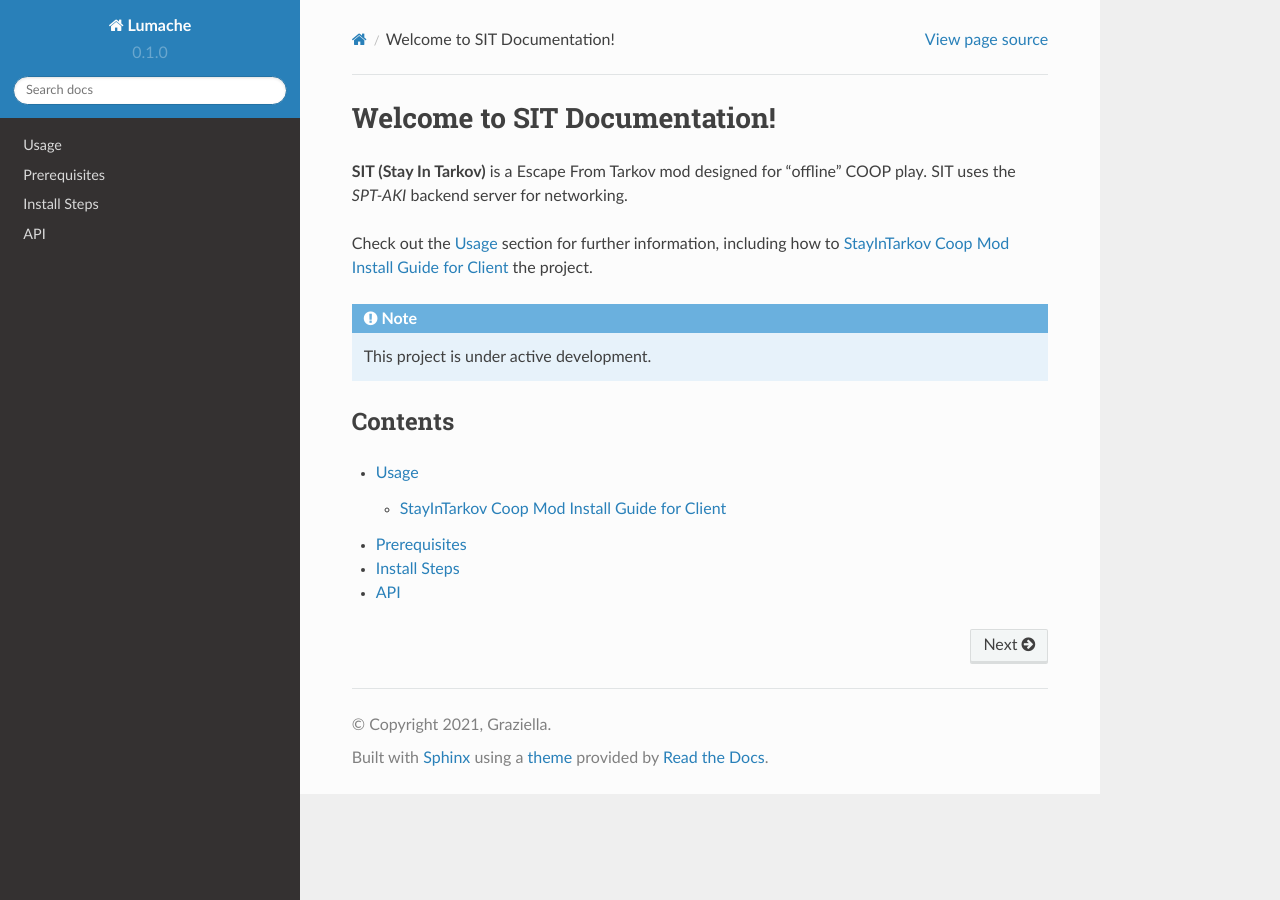
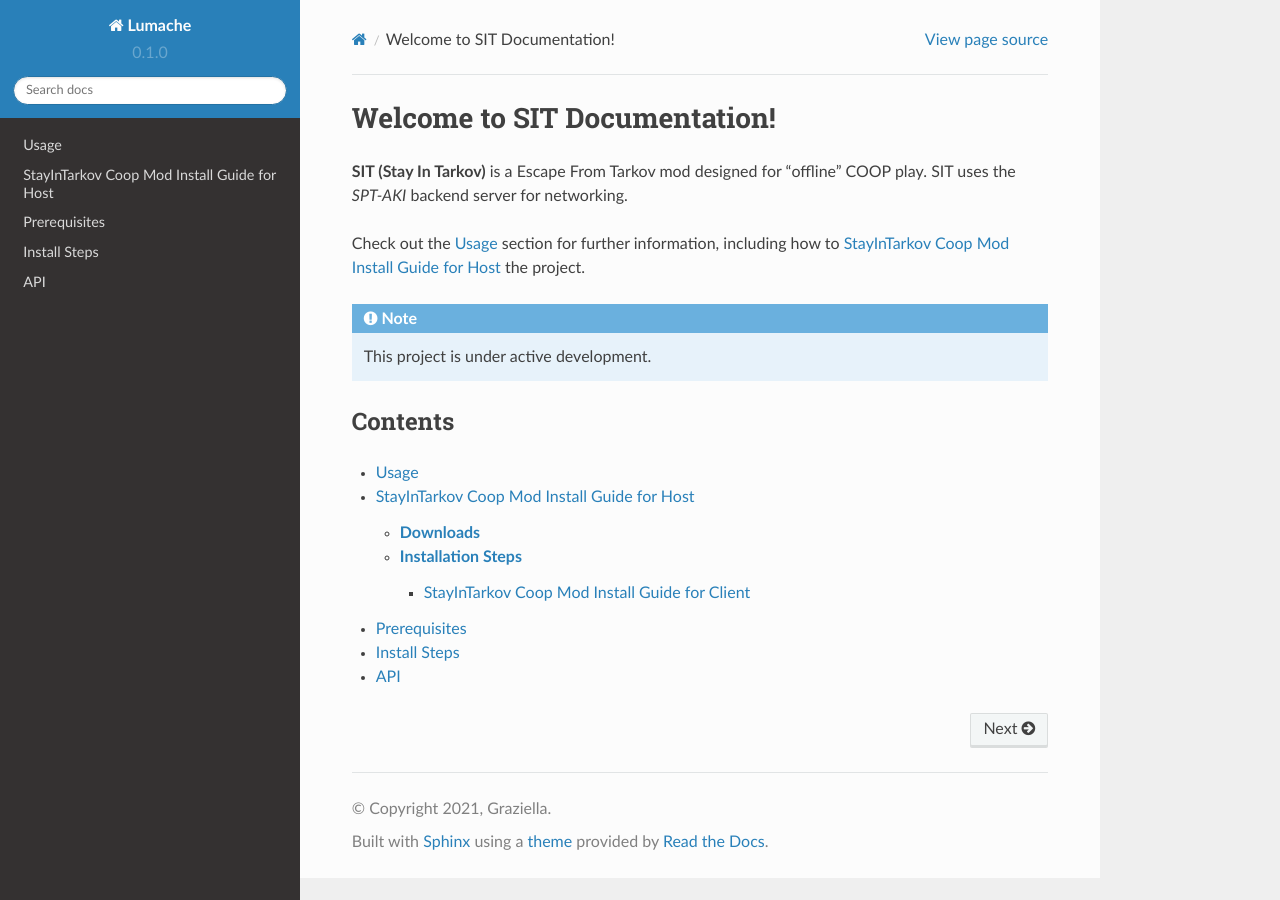
Before and after one commit to stayintarkov/SIT.Documentation, a Sphinx documentation site: the page built from docs/source/index.rst, in a window 1280 px wide. Built offline with Sphinx 7.4.7 and the Read the Docs theme 2.0.0, drawn with Linux system fonts in a browser that asks for light colours; some of the changed lines change nothing that is shown.

Commit message:
Update usage.rst

```diff
--- a/docs/source/usage.rst
+++ b/docs/source/usage.rst
@@ -2,6 +2,81 @@
 =====
 
 .. _installation:
+
+StayInTarkov Coop Mod Install Guide for Host
+============================================
+
+**Downloads**
+-------------
+
+- SPT AKI versions have been provided, but some may encounter a 404 error. If so, try the following troubleshooting steps:
+
+  .. code-block:: none
+
+     If you encounter a 404 error while trying to download:
+     - Clear Cache/Cookies: Though it might not directly solve the issue, it's worth a try.
+     - Use a Proxy: Try accessing the download through a free proxy server.
+
+  .. note::
+
+     Clearing cache/cookies might not always help, but it's a simple step to attempt. Using a proxy can sometimes bypass download restrictions or errors encountered on specific networks.
+
+- `SIT.Aki-Server-Mod <https://github.com/stayintarkov/SIT.Aki-Server-Mod/releases>`_
+- `SIT.Manager <https://github.com/stayintarkov/SIT.Manager/releases/latest/download/SIT.Manager.zip>`_ - Requires `.Net8 <https://dotnet.microsoft.com/en-us/download/dotnet/thank-you/runtime-desktop-8.0.0-windows-x64-installer>`
+
+**Installation Steps**
+----------------------
+
+1. Ensure Escape from Tarkov is up to date.
+
+2. Download the three ZIP files listed in the Downloads section above.
+
+3. Create three folders named `SIT-game`, `server`, `launcher`:
+
+   .. code-block:: none
+
+      SIT/
+      ├── server/      # SPT-Aki Server Mod
+      ├── SIT-game/    # EFT Client
+      └── launcher/    # SIT Manager or Classic Launcher
+
+4. Copy your live Escape from Tarkov files into the `SIT-game` folder.
+
+   - Downgrade EFT to a supported version using patchers available through a provided link.
+
+5. Extract the contents of the chosen SPT AKI version into the `server` folder.
+
+6. Extract the `SIT.Server-Aki-Mod` into `server/user/mods/SITCoop`. Ensure you run `Aki.Server.exe` once to generate configuration files.
+
+7. Extract the `SIT.Manager` into the `launcher` folder.
+
+8. **Configure IP Settings:**
+
+   - Modify `server/Aki_Data/Server/configs/http.json` with your local or VPN (Hamachi/Radmin) IP address.
+   - Adjust `server/user/mods/SITCoop/config/coopConfig.json` to match your external or VPN IP.
+
+9. **Port Forwarding (If Not Using Hamachi/Radmin):**
+
+   .. note::
+
+      Port forward `6969` and `6970` if not using a VPN solution. This step might require additional router configuration.
+
+10. Start `server/aki.server.exe`.
+
+11. Launch `SIT.Manager`, specify the `SIT-game` folder path in the settings, and confirm the EFT version is correct.
+
+12. Install `SIT` from the tools tab, selecting the most recent release.
+
+13. Enter the server IP and connect to begin hosting.
+
+.. warning::
+
+   DO NOT CHANGE the port number in `http.json` or `coopConfig.json`. They DO NOT need to be the same.
+
+
+
+
+
 
 ===========================================
 StayInTarkov Coop Mod Install Guide for Client
```
